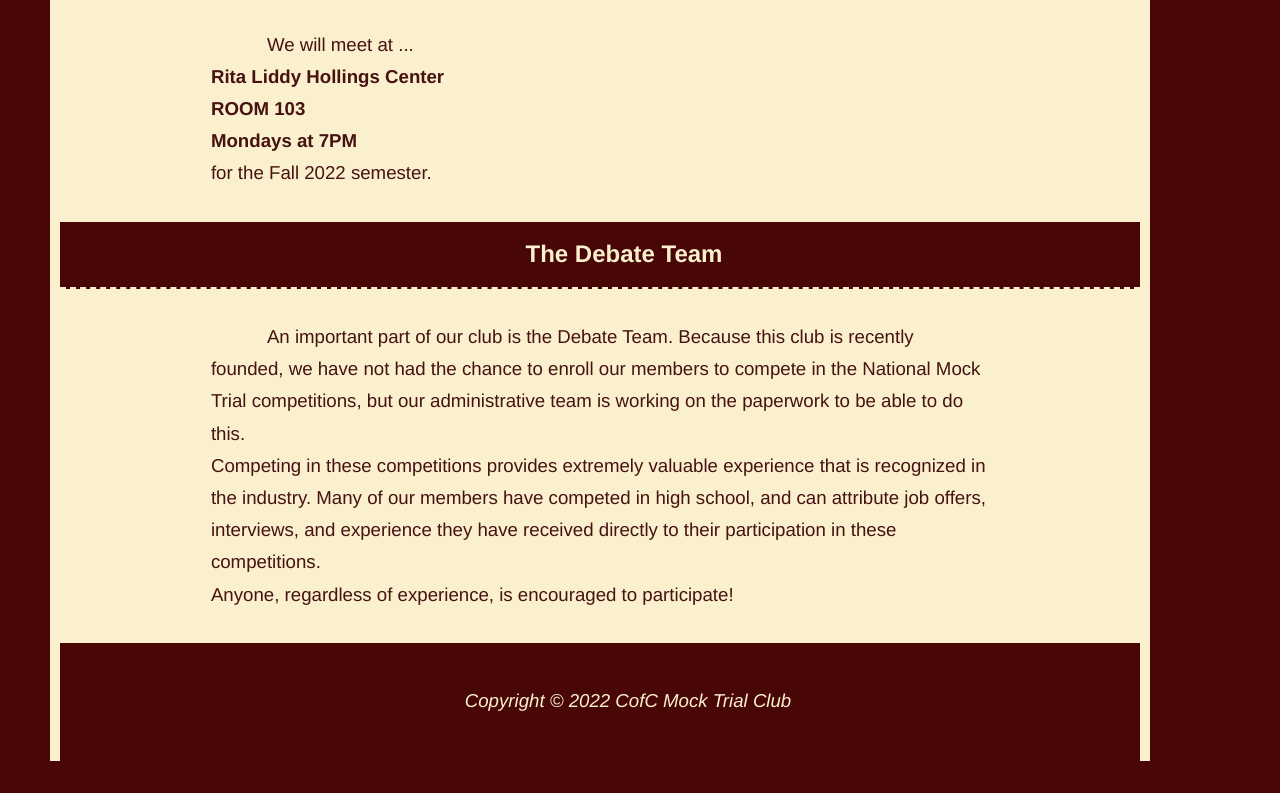
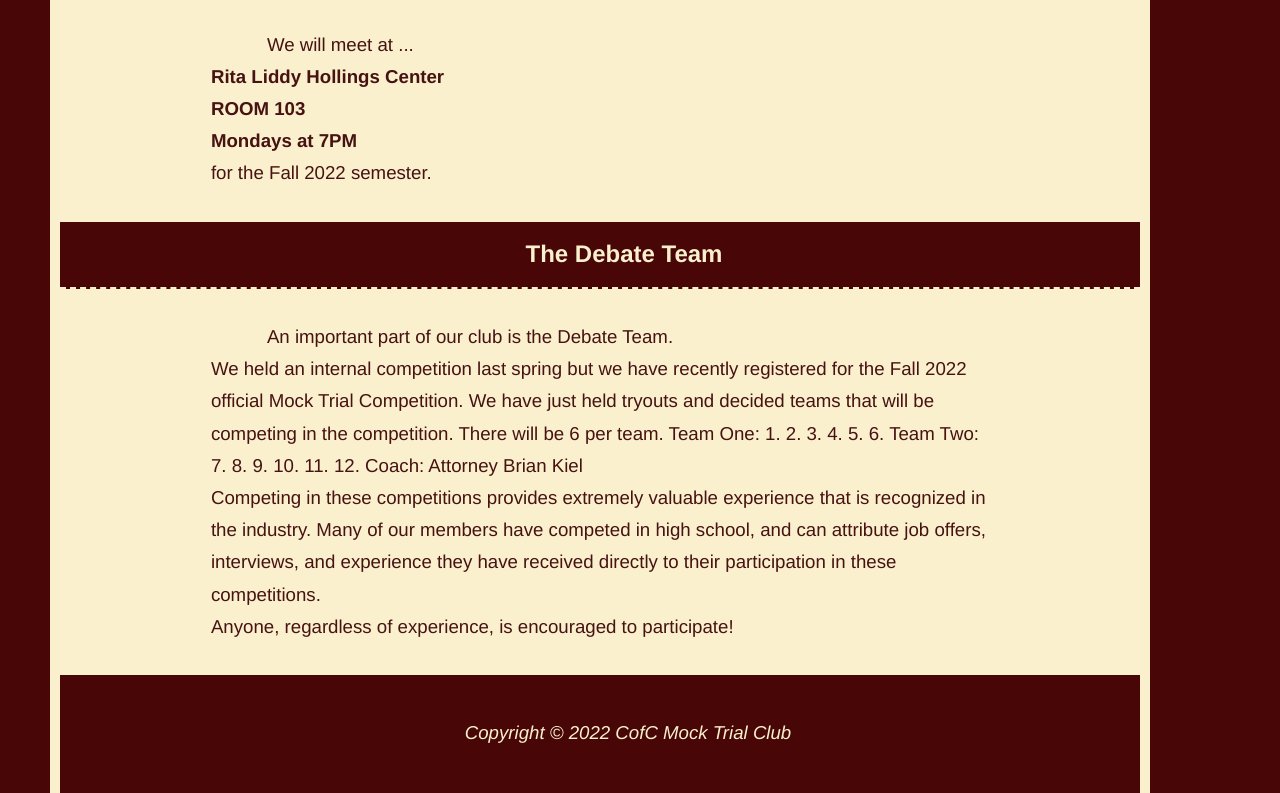
Before and after one commit to tanghereen/cofcmocktrial, a plain HTML site: page index.html in a window 1280 px wide. Shown: the part 2004-2797 px from the top of the page. Before the commit the page ends 2765 px from the top, so only its background shows below. Drawn offline with Linux system fonts and the light colour scheme.

Commit message:
Update index.html

```diff
--- a/index.html
+++ b/index.html
@@ -52,7 +52,30 @@
          Mondays at 7PM</b> <br>
         for the Fall 2022 semester.</p>
 <h2>The Debate Team</h2>
-<p>An important part of our club is the Debate Team.  Because this club is recently founded, we have not had the chance to enroll our members to compete in the National Mock Trial competitions, but our administrative team is working on the paperwork to be able to do this.
+<p>An important part of our club is the Debate Team. <br>
+    We held an internal competition last spring but we have recently registered for the Fall 2022 official Mock Trial Competition. We have just held tryouts and decided teams that will be competing in the competition. There will be 6 per team.
+
+    Team One:
+
+    1.
+    2.
+    3.
+    4.
+    5.
+    6.
+
+    Team Two:
+
+    7.
+    8.
+    9.
+    10.
+    11.
+    12.
+
+    Coach:
+
+    Attorney Brian Kiel
 <br>
     Competing in these competitions provides extremely valuable experience that is recognized in the industry. Many of our members have competed in high school, and can attribute job offers, interviews, and experience they have received directly to their participation in these competitions.
     <br>
```
